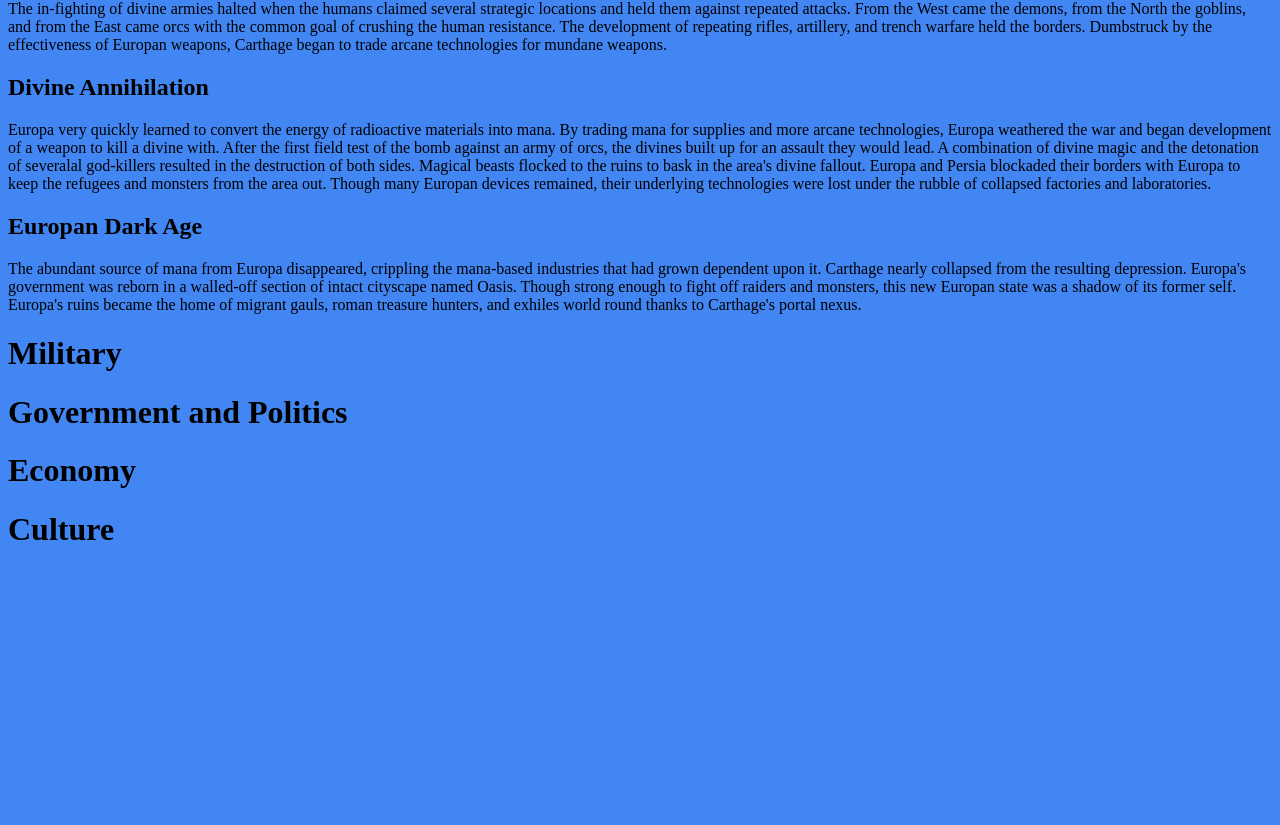
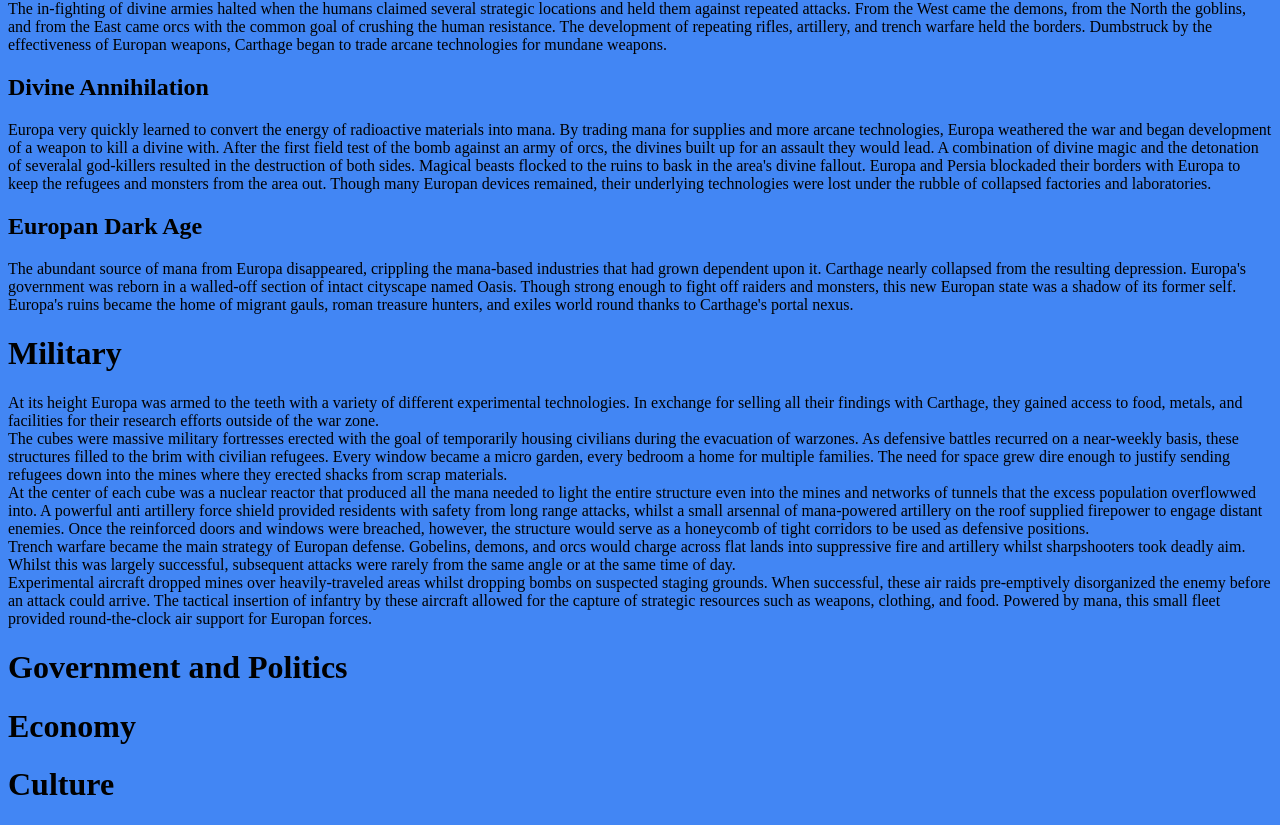
Before and after one commit to blukatstudios/ManafestLore, a plain HTML site: page templates/europa.html in a window 1280 px wide. Shown: the part 408-1233 px from the top of the page. Before the commit the page ends 977 px from the top, so only its background shows below. Drawn offline with Linux system fonts and the light colour scheme.

Commit message:
Updated eurooa

```diff
--- a/templates/europa.html
+++ b/templates/europa.html
@@ -79,10 +79,57 @@ industries that had grown dependent upon it. Carthage nearly collapsed from the
 resulting depression. Europa's government was reborn in a walled-off section
 of intact cityscape named Oasis. Though strong enough to fight off raiders and
 monsters, this new Europan state was a shadow of its former self. Europa's
-ruins became the home of migrant gauls, roman treasure hunters, and exhiles
+ruins became the home of migrant gauls, roman treasure hunters, and exiles
 world round thanks to Carthage's portal nexus.
 
 <h1>Military</h1>
+
+<div>
+At its height Europa was armed to the teeth with a variety of different
+experimental technologies. In exchange for selling all their findings with
+Carthage, they gained access to food, metals, and facilities for their
+research efforts outside of the war zone.
+</div>
+
+<div>
+The cubes were massive military fortresses erected with the goal of
+temporarily housing civilians during the evacuation of warzones. As
+defensive battles recurred on a near-weekly basis, these structures
+filled to the brim with civilian refugees. Every window became a
+micro garden, every bedroom a home for multiple families. The need
+for space grew dire enough to justify sending refugees down into
+the mines where they erected shacks from scrap materials.
+</div>
+<div>
+At the center of each cube was a nuclear reactor that produced all the
+mana needed to light the entire structure even into the mines and networks
+of tunnels that the excess population overflowwed into. A powerful anti
+artillery force shield provided residents with safety from long range
+attacks, whilst a small arsennal of mana-powered artillery on the roof
+supplied firepower to engage distant enemies. Once the reinforced doors
+and windows were breached, however, the structure would serve as a honeycomb
+of tight corridors to be used as defensive positions.
+</div>
+
+<div>
+Trench warfare became the main strategy of Europan defense. Gobelins,
+demons, and orcs would charge across flat lands into suppressive
+fire and artillery whilst sharpshooters took deadly aim. Whilst this
+was largely successful, subsequent attacks were rarely from the same
+angle or at the same time of day.
+</div>
+
+<div>
+Experimental aircraft dropped mines over heavily-traveled areas
+whilst dropping bombs on suspected staging grounds. When successful,
+these air raids pre-emptively disorganized the enemy before an attack
+could arrive. The tactical insertion of infantry by these aircraft
+allowed for the capture of strategic resources such as weapons, clothing,
+and food. Powered by mana, this small fleet provided round-the-clock
+air support for Europan forces.
+</div>
+
+
 
 <h1>Government and Politics</h1>
 
```
